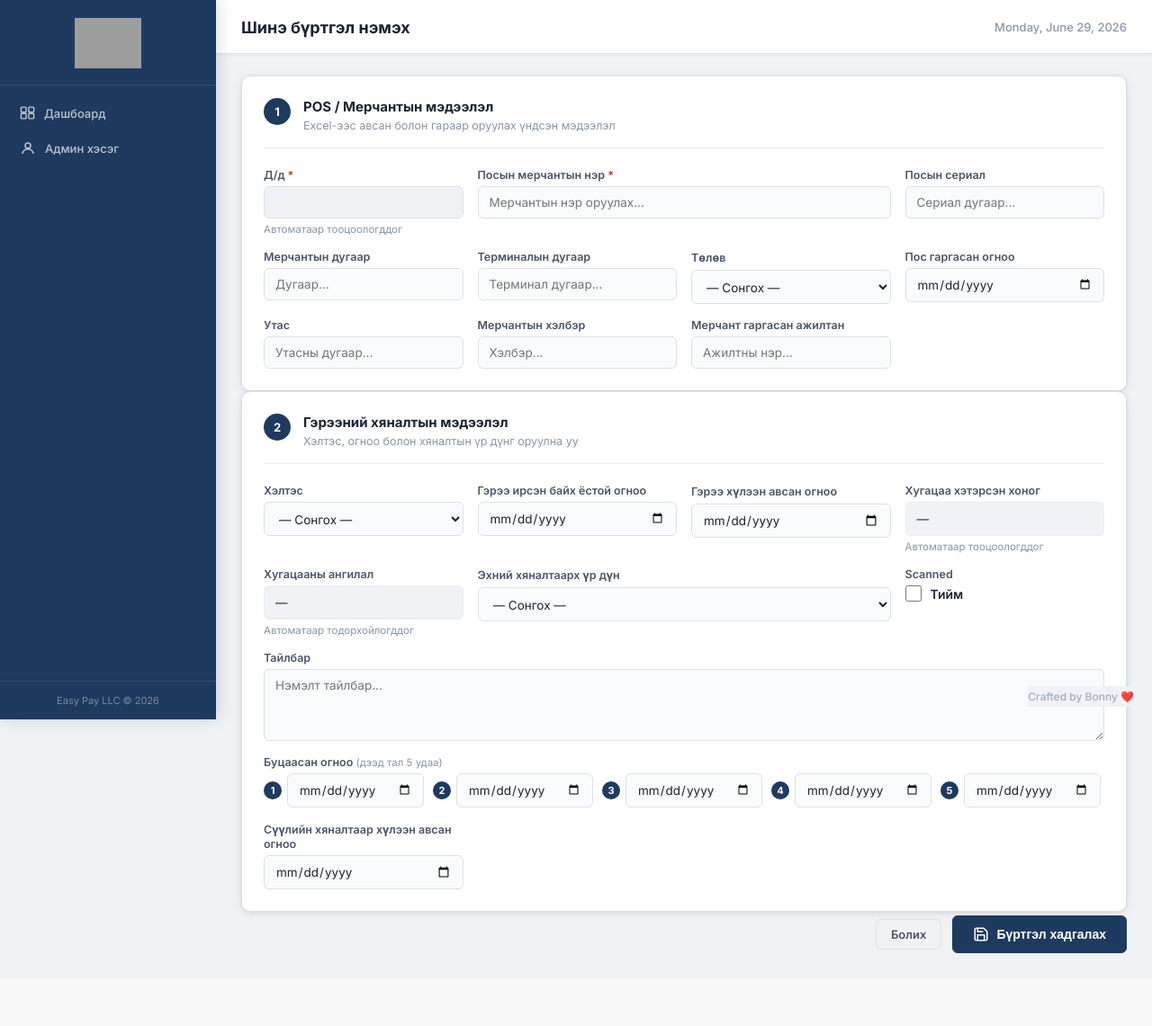
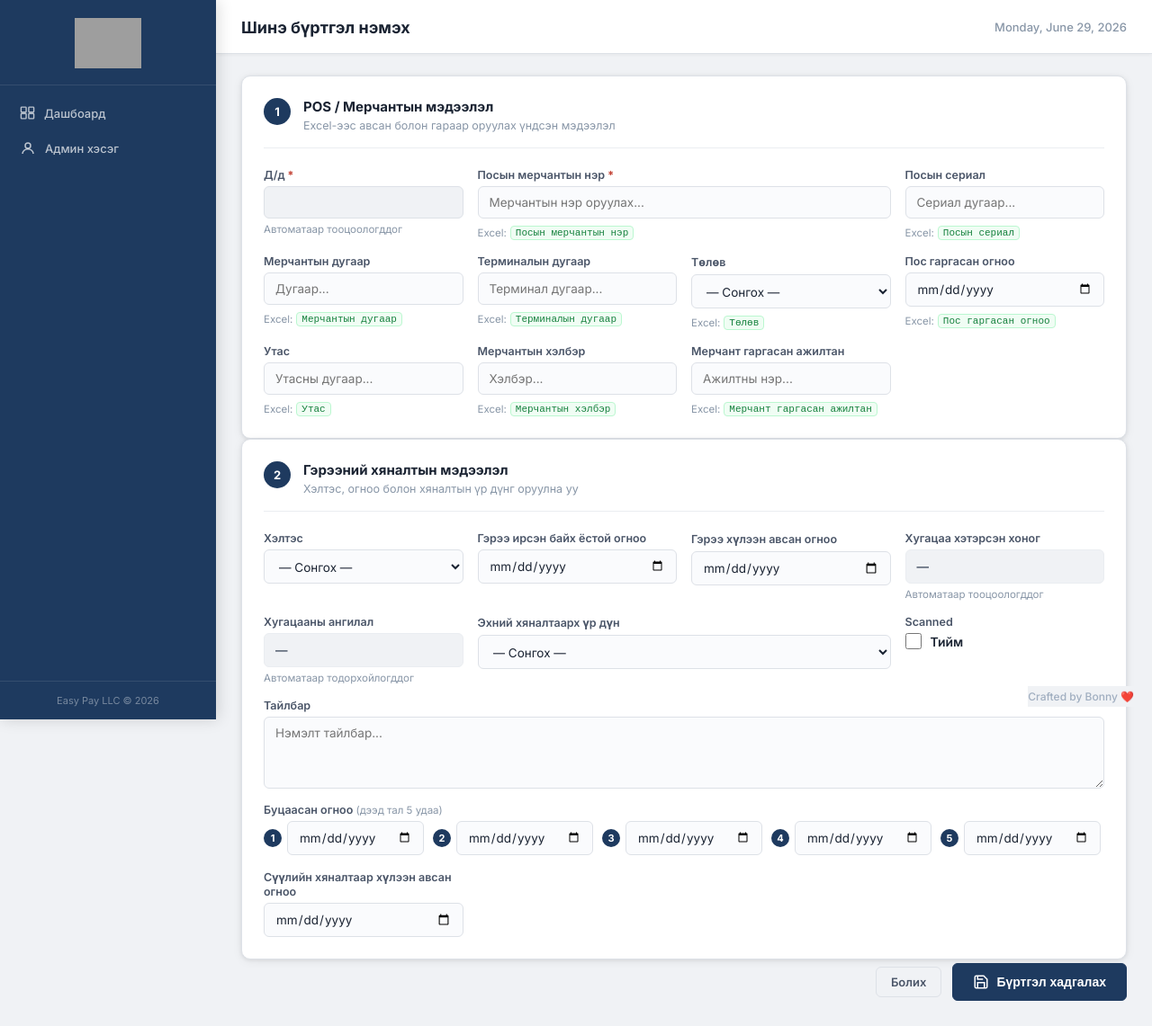
Before and after one commit to jargalsaikhaneasypay/Geree, a Flask app: template templates/add.html in a window 1280 px wide. Shown: the whole page at 90% size. Before the commit the page ends 1060 px from the top, so only its background shows below. Run offline with Flask 3, Linux system fonts and the light colour scheme; the template is opened without the code that fills it, so the values that code supplies are empty; some libraries are stand-ins or nearby versions; grey boxes are pictures that could not be loaded.

Commit message:
Show Excel column name hints on add form Section 1 fields
Co-Authored-By: Claude Sonnet 4.6 <noreply@anthropic.com>

```diff
--- a/static/css/style.css
+++ b/static/css/style.css
@@ -441,6 +441,16 @@ html, body { height: 100%; background: var(--bg); }
 .form-select { cursor: pointer; }
 .form-textarea { resize: vertical; min-height: 80px; }
 .form-hint { font-size: 11.5px; color: var(--text-muted); }
+.xls-hint { display:inline-flex; align-items:center; gap:4px; margin-top:3px; }
+.xls-hint code {
+  font-family: 'Courier New', monospace;
+  font-size: 11px;
+  background: #f0fdf4;
+  color: #15803d;
+  border: 1px solid #bbf7d0;
+  padding: 1px 5px;
+  border-radius: 4px;
+}
 
 .calc-field {
   padding: 9px 12px; border-radius: var(--radius-sm);
--- a/templates/add.html
+++ b/templates/add.html
@@ -28,12 +28,14 @@
           <input type="text" id="merchant_name" name="merchant_name" class="form-input autocomplete-input"
                  data-field="merchant_name" placeholder="Мерчантын нэр оруулах..." required autocomplete="off" />
           <ul class="autocomplete-list" id="ac_merchant_name"></ul>
+          <span class="form-hint xls-hint">Excel: <code>Посын мерчантын нэр</code></span>
         </div>
 
         <div class="form-group">
           <label class="form-label" for="pos_serial">Посын сериал</label>
           <input type="text" id="pos_serial" name="pos_serial" class="form-input"
                  placeholder="Сериал дугаар..." />
+          <span class="form-hint xls-hint">Excel: <code>Посын сериал</code></span>
         </div>
 
         <div class="form-group">
@@ -41,6 +43,7 @@
           <input type="text" id="merchant_number" name="merchant_number" class="form-input autocomplete-input"
                  data-field="merchant_number" placeholder="Дугаар..." autocomplete="off" />
           <ul class="autocomplete-list" id="ac_merchant_number"></ul>
+          <span class="form-hint xls-hint">Excel: <code>Мерчантын дугаар</code></span>
         </div>
 
         <div class="form-group">
@@ -48,6 +51,7 @@
           <input type="text" id="terminal_number" name="terminal_number" class="form-input autocomplete-input"
                  data-field="terminal_number" placeholder="Терминал дугаар..." autocomplete="off" />
           <ul class="autocomplete-list" id="ac_terminal_number"></ul>
+          <span class="form-hint xls-hint">Excel: <code>Терминалын дугаар</code></span>
         </div>
 
         <div class="form-group">
@@ -58,16 +62,19 @@
               <option value="{{ s }}">{{ s }}</option>
             {% endfor %}
           </select>
+          <span class="form-hint xls-hint">Excel: <code>Төлөв</code></span>
         </div>
 
         <div class="form-group">
           <label class="form-label" for="pos_issue_date">Пос гаргасан огноо</label>
           <input type="date" id="pos_issue_date" name="pos_issue_date" class="form-input" />
+          <span class="form-hint xls-hint">Excel: <code>Пос гаргасан огноо</code></span>
         </div>
 
         <div class="form-group">
           <label class="form-label" for="phone">Утас</label>
           <input type="text" id="phone" name="phone" class="form-input" placeholder="Утасны дугаар..." />
+          <span class="form-hint xls-hint">Excel: <code>Утас</code></span>
         </div>
 
         <div class="form-group">
@@ -75,6 +82,7 @@
           <input type="text" id="merchant_type" name="merchant_type" class="form-input autocomplete-input"
                  data-field="merchant_type" placeholder="Хэлбэр..." autocomplete="off" />
           <ul class="autocomplete-list" id="ac_merchant_type"></ul>
+          <span class="form-hint xls-hint">Excel: <code>Мерчантын хэлбэр</code></span>
         </div>
 
         <div class="form-group">
@@ -82,6 +90,7 @@
           <input type="text" id="issued_by" name="issued_by" class="form-input autocomplete-input"
                  data-field="issued_by" placeholder="Ажилтны нэр..." autocomplete="off" />
           <ul class="autocomplete-list" id="ac_issued_by"></ul>
+          <span class="form-hint xls-hint">Excel: <code>Мерчант гаргасан ажилтан</code></span>
         </div>
       </div>
     </div>
```
